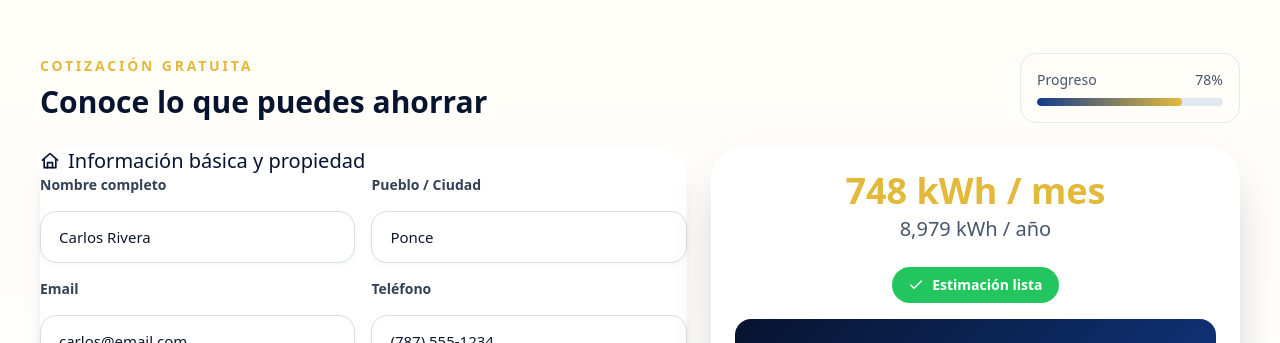
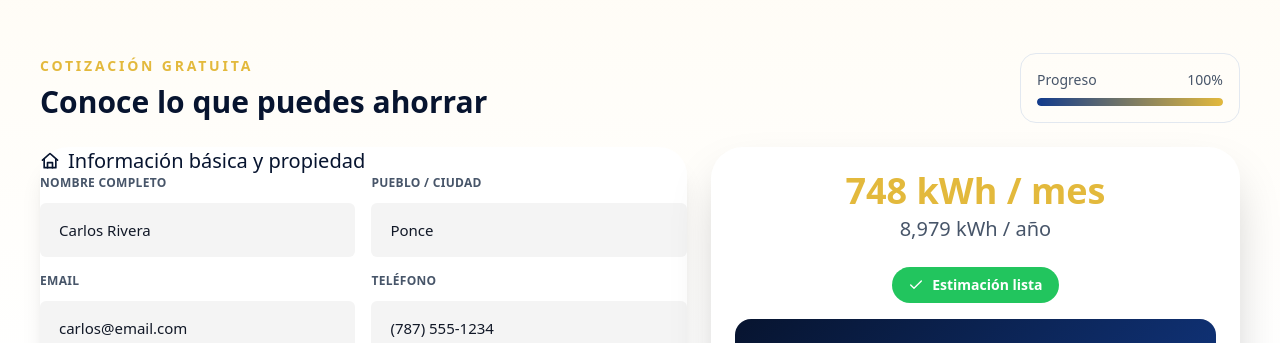
Before and after one commit to vicvazq30-eng/HQS-SOLAR-CALCULATOR, a React (Vite) app: page / in a window 1280 px wide. Shown: the part 609-952 px from the top of the page. Built offline with nearby package versions, Linux system fonts and the light colour scheme.

Commit message:
Update hqs_cotizador_demo.jsx

```diff
--- a/hqs_cotizador_demo.jsx
+++ b/hqs_cotizador_demo.jsx
@@ -22,25 +22,27 @@ function Input(props) {
       {...props}
       style={{
         width: '100%',
-        height: '52px',
-        borderRadius: '16px',
-        border: '1px solid #D7DEE7',
-        background: '#FFFFFF',
+        height: '54px',
+        borderRadius: '6px',
+        border: '1px solid transparent',
+        background: '#F4F4F4',
         padding: '0 18px',
         fontSize: '15px',
         fontWeight: '500',
-        color: '#0F172A',
+        color: '#111827',
         outline: 'none',
-        boxShadow: '0 2px 6px rgba(15,23,42,0.04)',
+        boxShadow: 'none',
         transition: 'all 0.2s ease',
       }}
       onFocus={(e) => {
-        e.target.style.border = '1px solid #E3B93C';
-        e.target.style.boxShadow = '0 0 0 4px rgba(227,185,60,0.15)';
+        e.target.style.background = '#FFFFFF';
+        e.target.style.border = '1px solid #1F2937';
+        e.target.style.boxShadow = '0 0 0 1px #1F2937';
       }}
       onBlur={(e) => {
-        e.target.style.border = '1px solid #D7DEE7';
-        e.target.style.boxShadow = '0 2px 6px rgba(15,23,42,0.04)';
+        e.target.style.background = '#F4F4F4';
+        e.target.style.border = '1px solid transparent';
+        e.target.style.boxShadow = 'none';
       }}
     />
   );
@@ -49,7 +51,7 @@ function Input(props) {
 function Label({ children, className = '', ...props }) {
   return (
     <label
-      className={`block text-sm font-semibold text-slate-700 mb-2 ${className}`}
+      className={`block text-xs font-bold uppercase tracking-wide text-slate-600 mb-1 ${className}`}
       {...props}
     >
       {children}
@@ -222,6 +224,32 @@ export default function HQSCotizadorDemo() {
   const [isSubmitting, setIsSubmitting] = useState(false);
   const [submitStatus, setSubmitStatus] = useState('idle');
 
+  const progress = useMemo(() => {
+    const fields = [
+      form.name,
+      form.town,
+      form.email,
+      form.phone,
+      form.owner,
+      form.roof,
+      form.roofCondition,
+      form.bill1,
+      form.bill2,
+      form.bill3,
+      form.backup,
+      form.battery,
+      form.investment,
+      form.financing,
+      form.warranty,
+      form.credit,
+      form.install,
+      form.reason,
+    ];
+
+    const completed = fields.filter((value) => String(value || '').trim() !== '').length;
+    return Math.round((completed / fields.length) * 100);
+  }, [form]);
+
   const avg = useMemo(() => {
     const values = [form.bill1, form.bill2, form.bill3].map((v) => Number(v) || 0);
     const valid = values.filter((v) => v > 0);
@@ -351,9 +379,9 @@ export default function HQSCotizadorDemo() {
           <div className="min-w-[220px] space-y-2 rounded-2xl border border-slate-200 p-4">
             <div className="flex items-center justify-between text-sm text-slate-600">
               <span>Progreso</span>
-              <span>78%</span>
+              <span>{progress}%</span>
             </div>
-            <Progress value={78} className="h-2" />
+            <Progress value={progress} className="h-2" />
           </div>
         </div>
 
```
